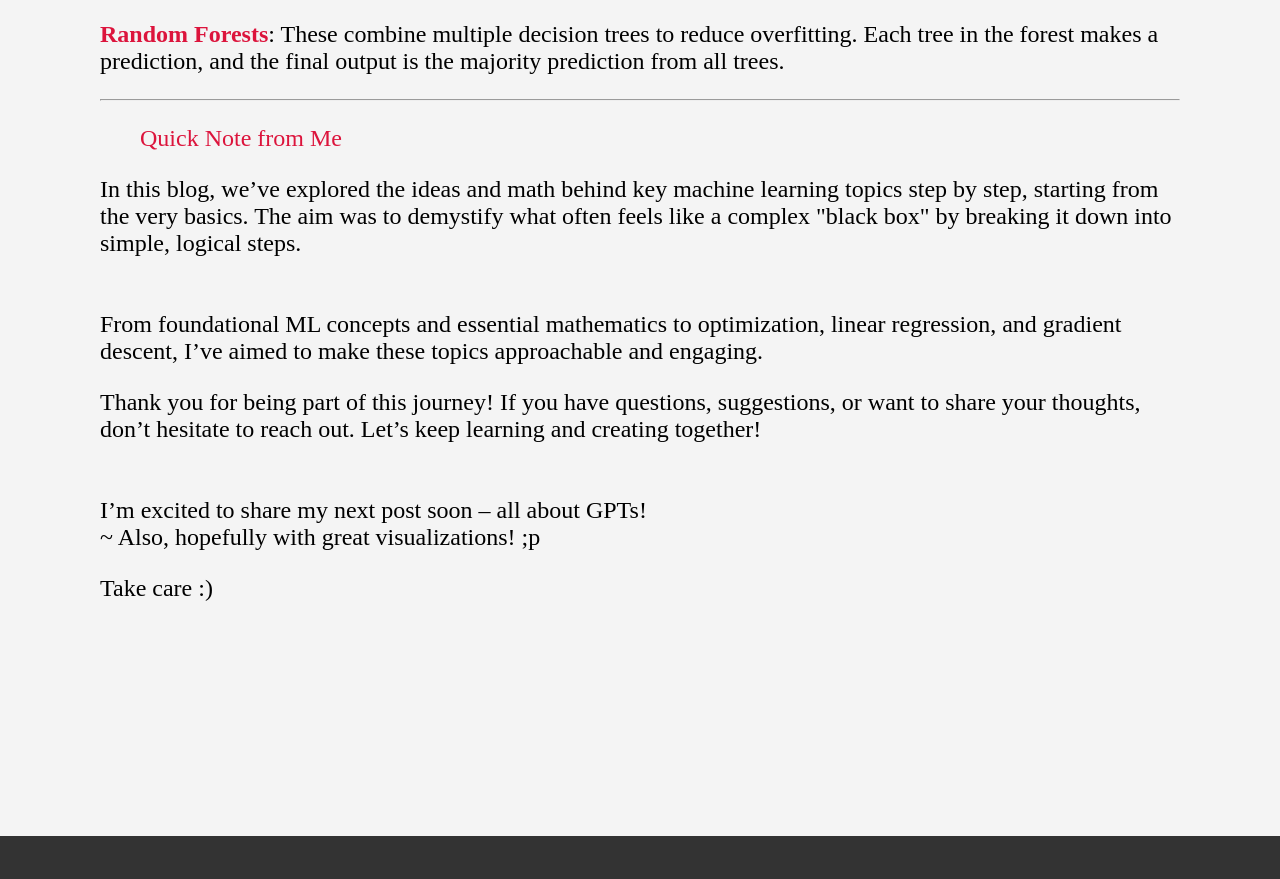
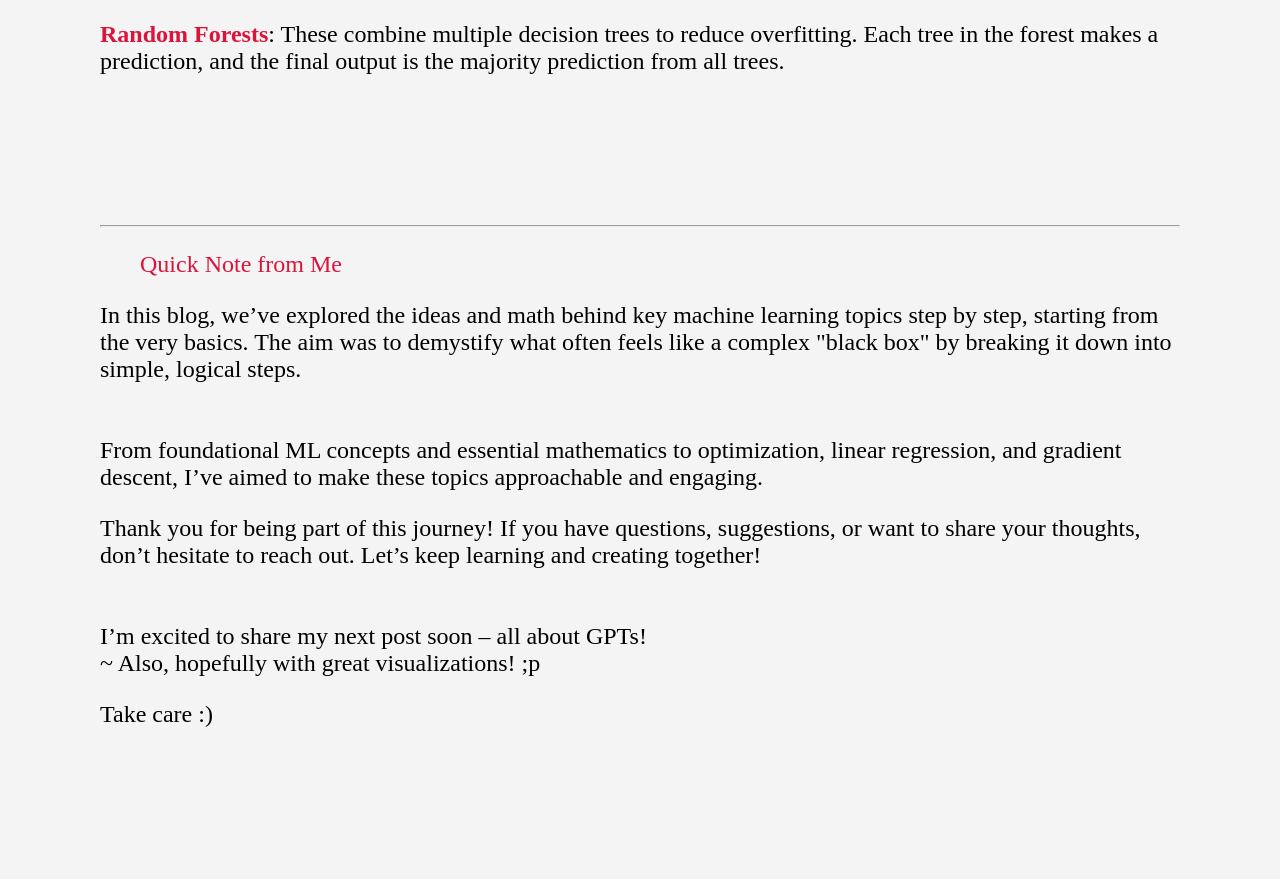
Before and after one commit to Heramb0x1/ml0, a plain HTML site: page index.html in a window 1280 px wide. Shown: the part 2709-3588 px from the top of the page. Drawn offline with nearby package versions, Linux system fonts and the light colour scheme; some packages are replaced by stand-ins of ours; a web font is replaced by a local one.

Commit message:
Update main.css //minor-additions

```diff
--- a/main.css
+++ b/main.css
@@ -92,6 +92,10 @@ footer {
 body.dark {
     background-color: #121212;
     color: #fff;
+}
+
+hr{
+    margin-top: 150px;
 }
 
 .main-head-div {
```
